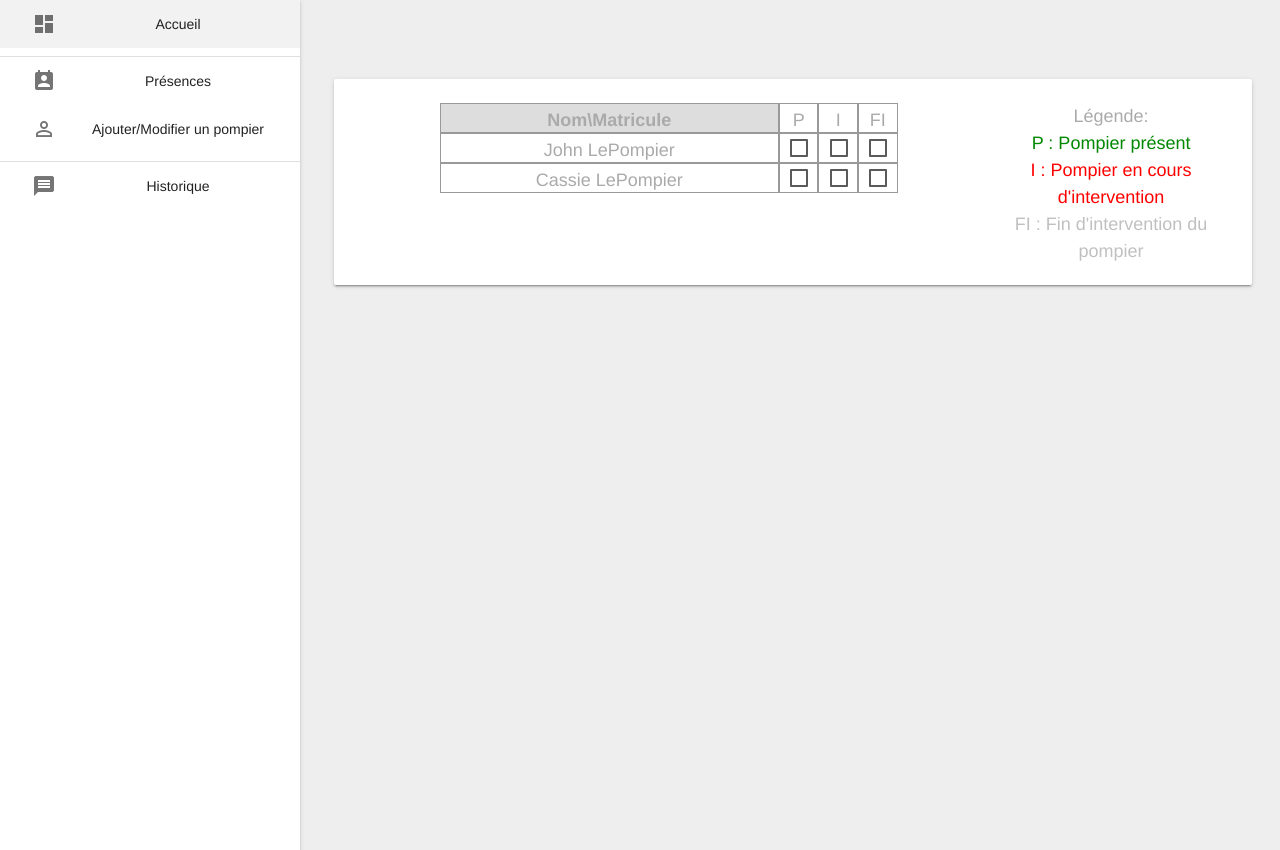
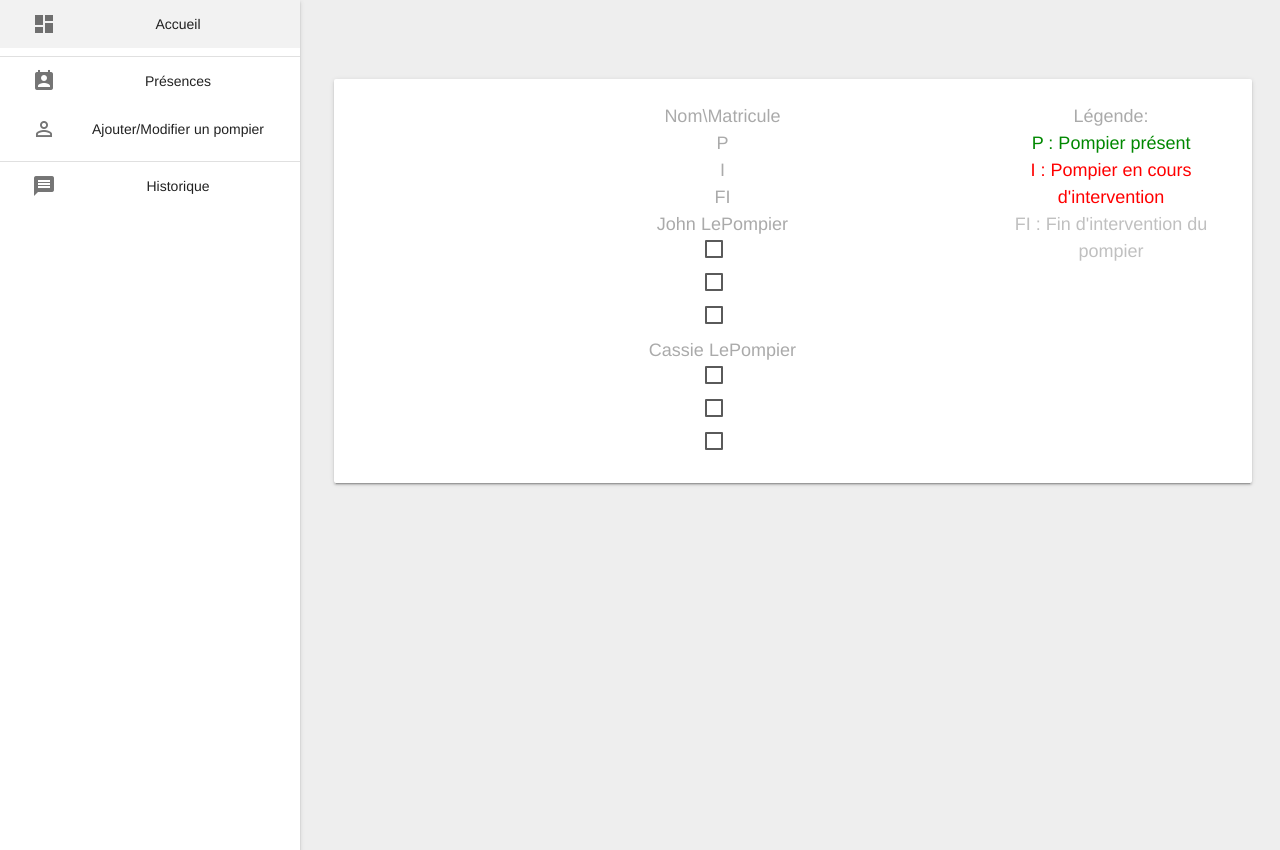
Before and after one commit to jusolibre/ProjetPompier, a PHP site: template app/templates/presences.twig in a window 1280 px wide. Run offline with PHP 8.4, Linux system fonts and the light colour scheme; the template is opened without the code that fills it, so the values that code supplies are empty; some libraries are stand-ins or nearby versions.

Commit message:
CHangements...

```diff
--- a/app/dependencies.php
+++ b/app/dependencies.php
@@ -64,7 +64,7 @@ $container[App\Action\HistoriqueAction::class] = function ($c) {
 $container["PDO"] = function ($c) {
     $dsn = 'mysql:dbname=pompier;host=127.0.0.1';
     $user = 'root';
-    $password = 'root';
+    $password = '';
     $pdo = new \PDO($dsn, $user, $password);
 
     return $pdo;
--- a/app/src/Action/PresencesAction.php
+++ b/app/src/Action/PresencesAction.php
@@ -20,7 +20,7 @@ final class PresencesAction
     public function __invoke(Request $request, Response $response, $args)
     {
         $this->view->render($response, 'presences.twig', array(
-            "root" => ROOT
+            "root" => WEBROOT
         ));
         return $response;
     }
--- a/app/templates/layout.twig
+++ b/app/templates/layout.twig
@@ -4,7 +4,7 @@
 		<meta charset="utf-8" />
 	    <link rel="stylesheet" href="https://cdnjs.cloudflare.com/ajax/libs/materialize/0.98.1/css/materialize.min.css" />
 	    <link href="https://fonts.googleapis.com/icon?family=Material+Icons" rel="stylesheet">
-        <link rel="stylesheet" href="{{ root }}/css/style.css" />
+        <link rel="stylesheet" href="{{ root }}css/style.css" />
 		<title>{% block title %}{% endblock %}</title>
 
 	 <style>
@@ -18,7 +18,6 @@
 	    }
 	 </style>
 	</head>
-
 	<body>
 	    <div class="container">
 	    	<div class="row">
--- a/app/templates/presences.twig
+++ b/app/templates/presences.twig
@@ -2,44 +2,6 @@
 
 {% block title %} Présences {% endblock %}
 {% block content %}
-    <style>
-        .rTable {
-  	        display: block;
-  	        width: 100%;
-        }
-        .rTableHeading, .rTableBody, .rTableFoot, .rTableRow{
-            clear: both;
-        }
-        .rTableHead, .rTableFoot{
-            background-color: #DDD;
-            font-weight: bold;
-        }
-        .rTableCell, .rTableHead {
-            border: 1px solid #999999;
-            float: left;
-            height:30px;
-            overflow: hidden;
-            padding: 3px 1.8%;
-            text-align: center;
-            width: 60%;
-        }
-        .rTableCell2, .rTableHead2 {
-            border: 1px solid #999999;
-            float: left;
-            height:30px;
-            overflow: hidden;
-            padding: 3px 1.8%;
-            width: 7%;
-        }
-        .rTable:after {
-            visibility: hidden;
-            display: block;
-            font-size: 0;
-            content: " ";
-            clear: both;
-            height: 0;
-        }
-    </style>
     <div class="col s8 offset-s1">
         <div class="row">
             <div class="rTable">
```
